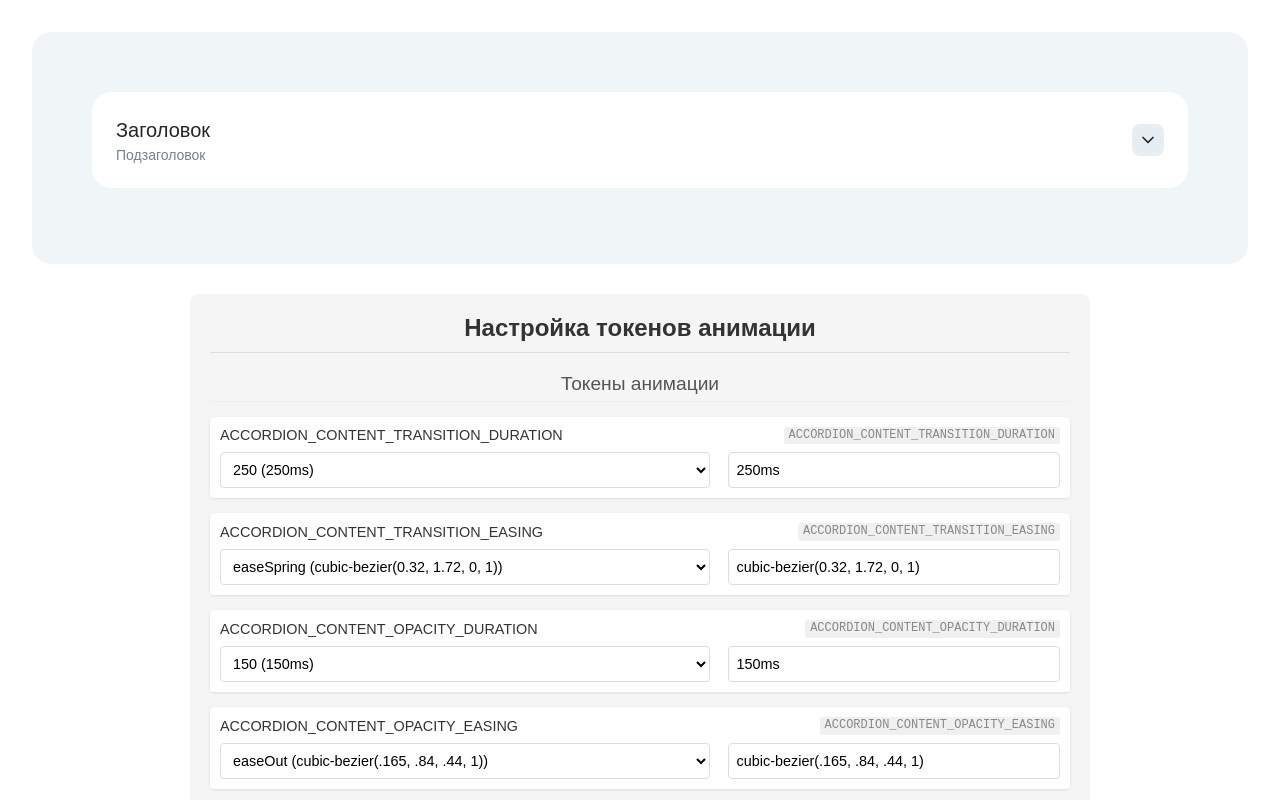
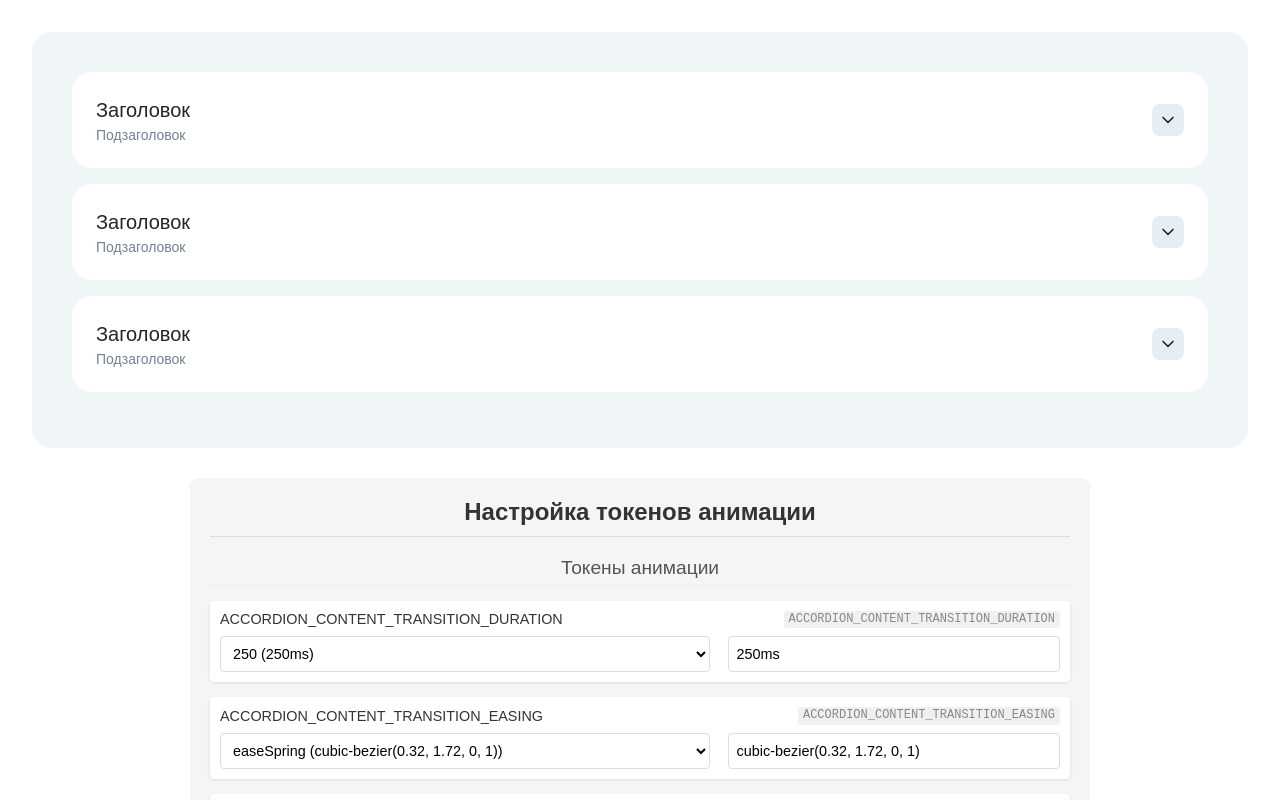
Before and after one commit to maxim-petrov/accordion, a React (Vite) app: page / in a window 1280 px wide. Shown: the top 800 px of the page. Built offline with nearby package versions, Linux system fonts and the light colour scheme; a web font is replaced by a local one.

Commit message:
Add several accordions

```diff
--- a/src/App.jsx
+++ b/src/App.jsx
@@ -7,7 +7,11 @@ import { TokenProvider } from './component/context/TokenContext';
 function App() {
   return (
     <TokenProvider>
-      <Component />
+      <div style={{ padding: '40px', backgroundColor: '#f0f5f8', borderRadius: '20px' }}>
+        <Component />
+        <Component />
+        <Component />
+      </div>
       <ComponentConfig />
     </TokenProvider>
   );
--- a/src/component/Component.jsx
+++ b/src/component/Component.jsx
@@ -101,7 +101,6 @@ const Component = ({
   };
 
   return (
-    <div style={{ padding: '40px', backgroundColor: '#f0f5f8', borderRadius: '20px' }}>
     <div className="_Gq5_ ql7Up" data-e2e-id="accordion-base">
       <div className="f_vB6">
         <div
@@ -174,7 +173,6 @@ const Component = ({
         </div>
       </div>
     </div>
-    </div>
   );
 };
 
```
Also changed, not shown: src/index.css. Lines whose indentation alone changed are shown as unchanged.
